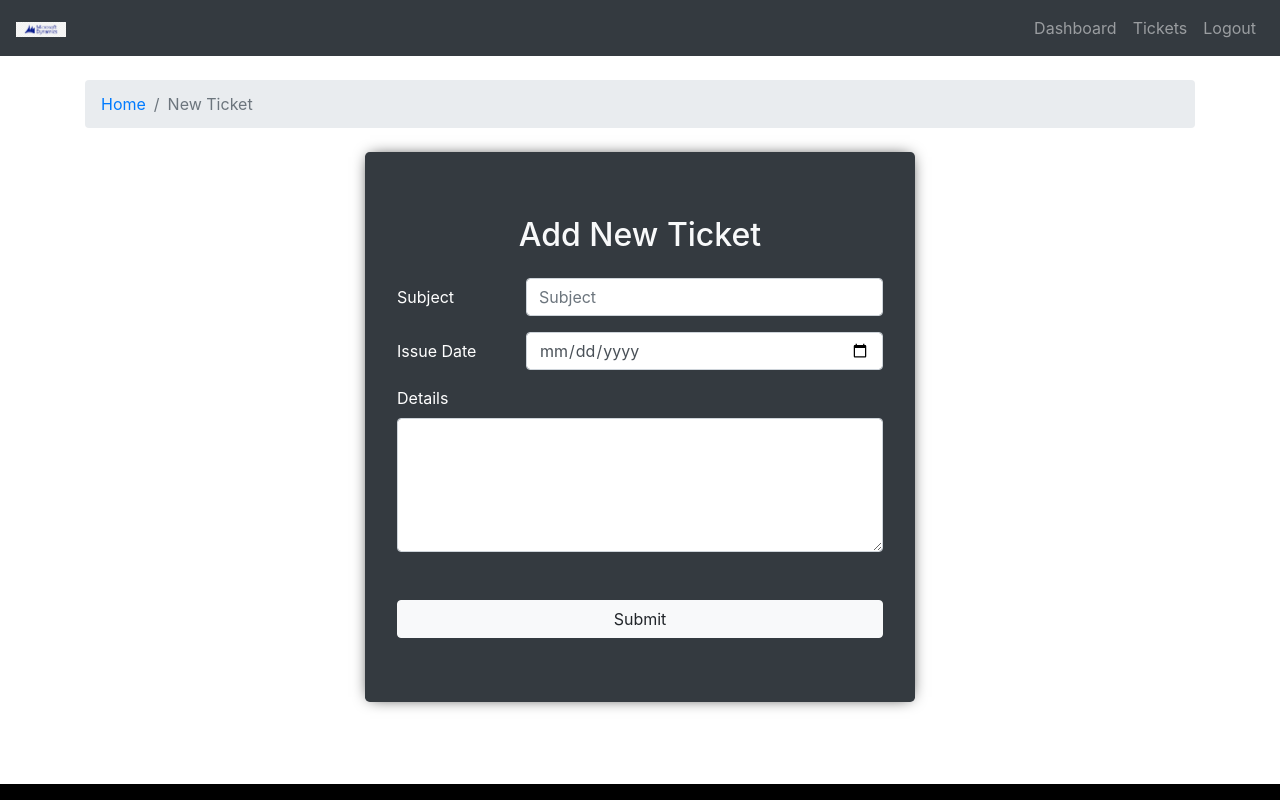
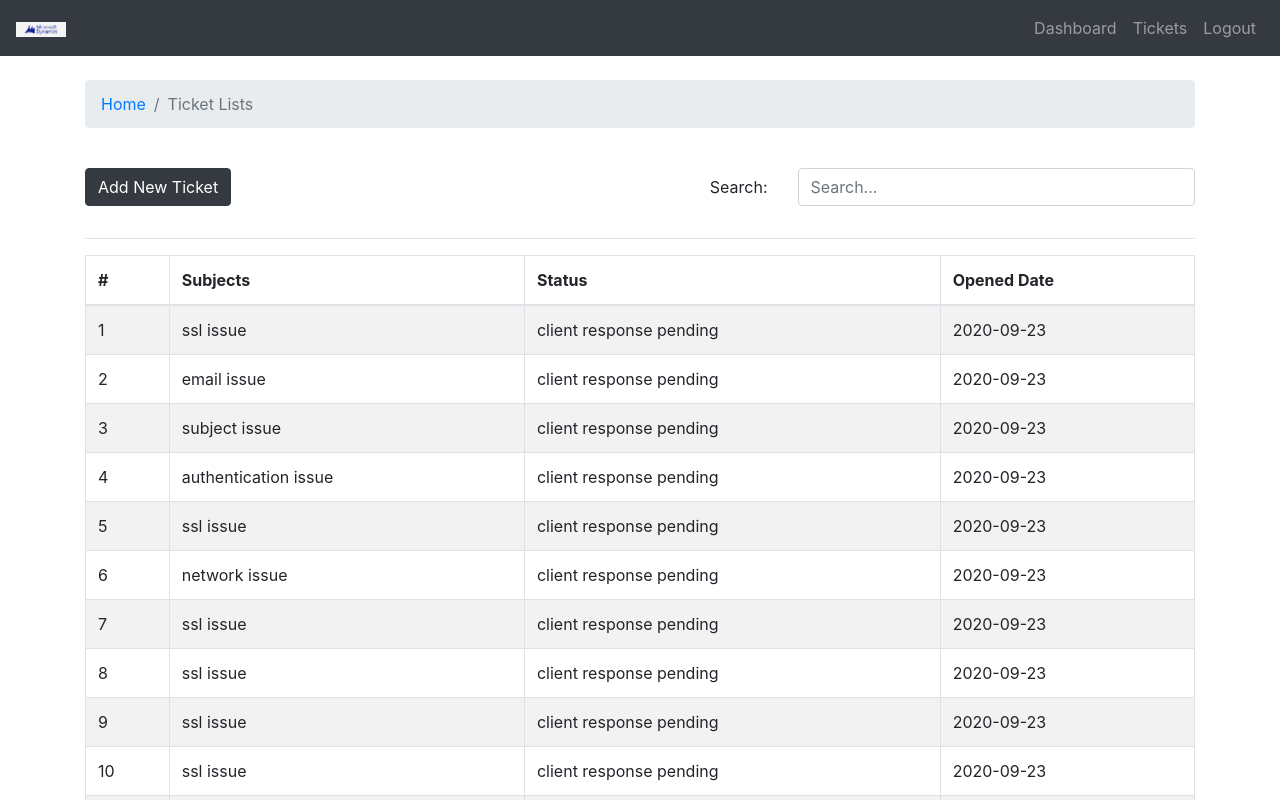
Before and after one commit to emilyzhanghan0104/crm-frontend, a React (Create React App) app: page / in a window 1280 px wide. Shown: the top 800 px of the page. Built offline with nearby package versions, Linux system fonts and the light colour scheme.

Commit message:
Add Ticket list page

```diff
--- a/src/App.js
+++ b/src/App.js
@@ -1,7 +1,7 @@
 import React from 'react';
 
 import './App.css';
-import { Dashboard, AddTicket } from './pages';
+import { Dashboard, AddTicket, TicketLists } from './pages';
 import DefaultLayout from './layout/DefaultLayout';
 
 function App() {
@@ -9,7 +9,8 @@
     <div>
       <DefaultLayout>
         {/*  <Dashboard /> */}
-        <AddTicket />
+        {/* <AddTicket /> */}
+        <TicketLists />
       </DefaultLayout>
     </div>
   );
--- a/src/assets/data/dummy-tickets.json
+++ b/src/assets/data/dummy-tickets.json
@@ -1,10 +1,30 @@
 [
   { "id": 1, "subject": "ssl issue", "status": "client response pending", "addedAt": "2020-09-23" },
-  { "id": 2, "subject": "ssl issue", "status": "client response pending", "addedAt": "2020-09-23" },
-  { "id": 3, "subject": "ssl issue", "status": "client response pending", "addedAt": "2020-09-23" },
-  { "id": 4, "subject": "ssl issue", "status": "client response pending", "addedAt": "2020-09-23" },
+  {
+    "id": 2,
+    "subject": "email issue",
+    "status": "client response pending",
+    "addedAt": "2020-09-23"
+  },
+  {
+    "id": 3,
+    "subject": "subject issue",
+    "status": "client response pending",
+    "addedAt": "2020-09-23"
+  },
+  {
+    "id": 4,
+    "subject": "authentication issue",
+    "status": "client response pending",
+    "addedAt": "2020-09-23"
+  },
   { "id": 5, "subject": "ssl issue", "status": "client response pending", "addedAt": "2020-09-23" },
-  { "id": 6, "subject": "ssl issue", "status": "client response pending", "addedAt": "2020-09-23" },
+  {
+    "id": 6,
+    "subject": "network issue",
+    "status": "client response pending",
+    "addedAt": "2020-09-23"
+  },
   { "id": 7, "subject": "ssl issue", "status": "client response pending", "addedAt": "2020-09-23" },
   { "id": 8, "subject": "ssl issue", "status": "client response pending", "addedAt": "2020-09-23" },
   { "id": 9, "subject": "ssl issue", "status": "client response pending", "addedAt": "2020-09-23" },
--- a/src/components/index.js
+++ b/src/components/index.js
@@ -3,3 +3,4 @@
 export { default as TicketTable } from './ticket-table/TicketTable.comp';
 export { default as PageBreadcrumb } from './breadcrumb/Breadcrumb.comp';
 export { default as AddTicketForm } from './add-ticket-form/AddTicketForm.comp';
+export { default as SearchForm } from './search-form/SearchForm.comp';
--- /dev/null
+++ b/src/components/search-form/SearchForm.comp.js
@@ -0,0 +1,29 @@
+import React from 'react';
+import { Form, Row, Col } from 'react-bootstrap';
+import PropTypes from 'prop-types';
+
+const SearchForm = ({ handleOnChange, str }) => (
+  <Form>
+    <Form.Group as={Row}>
+      <Form.Label column="true" sm={3}>
+        Search:{' '}
+      </Form.Label>
+
+      <Col column="true" sm={9}>
+        <Form.Control
+          name="searchStr"
+          placeholder="Search..."
+          value={str}
+          onChange={handleOnChange}
+        />
+      </Col>
+    </Form.Group>
+  </Form>
+);
+
+SearchForm.propTypes = {
+  handleOnChange: PropTypes.func.isRequired,
+  str: PropTypes.string.isRequired,
+};
+
+export default SearchForm;
--- a/src/pages/index.js
+++ b/src/pages/index.js
@@ -1,3 +1,4 @@
 export { default as Entry } from './entry/Entry.page';
 export { default as Dashboard } from './dashboard/Dashboard.page';
 export { default as AddTicket } from './new-ticket/AddTicket.page';
+export { default as TicketLists } from './ticket-list/TicketLists.page';
--- a/src/pages/new-ticket/AddTicket.page.js
+++ b/src/pages/new-ticket/AddTicket.page.js
@@ -1,4 +1,4 @@
-import React, { useState } from 'react';
+import React, { useState, useEffect } from 'react';
 import { Col, Container, Row } from 'react-bootstrap';
 
 import { PageBreadcrumb, AddTicketForm } from '../../components';
@@ -11,7 +11,7 @@
 
 const AddTicket = () => {
   const [frmData, setFrmData] = useState(initFrmDt);
-
+  useEffect(() => {}, [frmData]);
   const handleOnChange = (e) => {
     const { name, value } = e.target;
     setFrmData({
--- /dev/null
+++ b/src/pages/ticket-list/TicketLists.page.js
@@ -0,0 +1,50 @@
+import React, { useState, useEffect } from 'react';
+import { Container, Row, Col, Button } from 'react-bootstrap';
+import { PageBreadcrumb, SearchForm, TicketTable } from '../../components';
+import tickets from '../../assets/data/dummy-tickets.json';
+
+const TicketLists = () => {
+  const [str, setStr] = useState('');
+  const [dispTicket, setDispTicket] = useState(tickets);
+
+  useEffect(() => {}, [str, dispTicket]);
+
+  const searchTickets = (sttr) => {
+    const displayTickets = tickets.filter((ticket) =>
+      ticket.subject.toLowerCase().includes(sttr.toLowerCase())
+    );
+    setDispTicket(displayTickets);
+  };
+
+  const handleOnChange = (e) => {
+    const { value } = e.target;
+    setStr(value);
+    searchTickets(value);
+  };
+
+  return (
+    <Container>
+      <Row>
+        <Col>
+          <PageBreadcrumb page="Ticket Lists" />
+        </Col>
+      </Row>
+      <Row className="mt-4">
+        <Col>
+          <Button variant="dark">Add New Ticket</Button>
+        </Col>
+        <Col className="text-right">
+          <SearchForm handleOnChange={handleOnChange} str={str} />
+        </Col>
+      </Row>
+      <hr />
+      <Row>
+        <Col>
+          <TicketTable tickets={dispTicket} />
+        </Col>
+      </Row>
+    </Container>
+  );
+};
+
+export default TicketLists;
```
